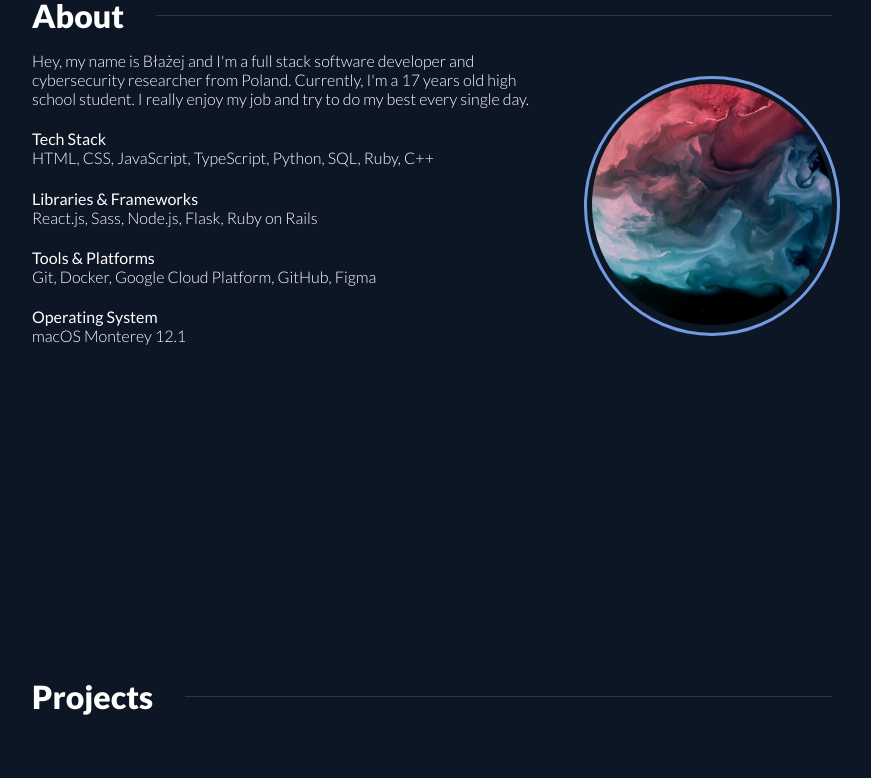
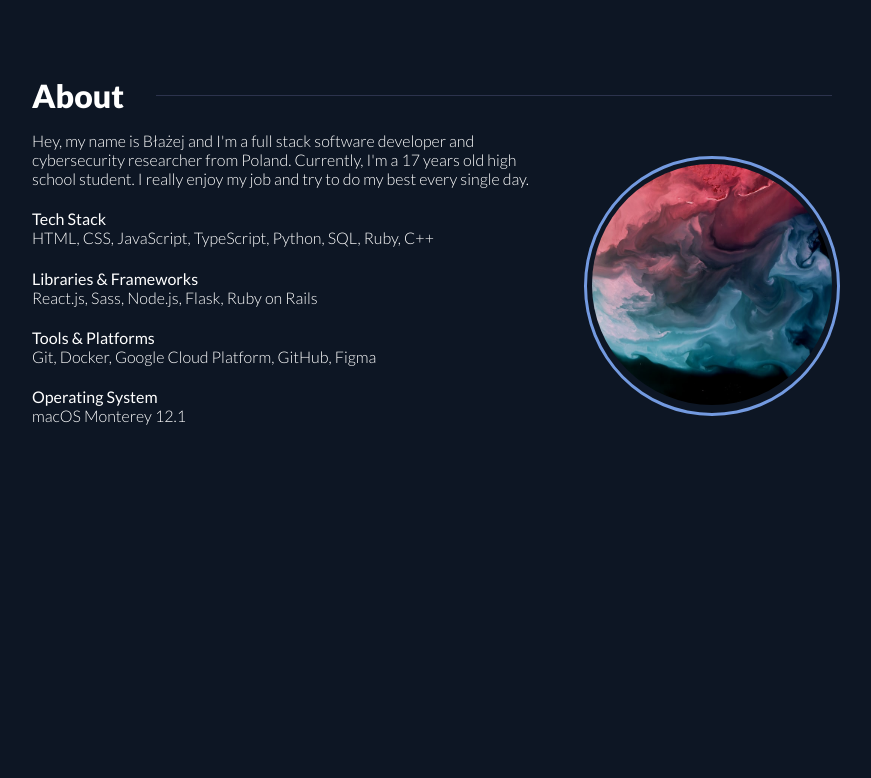
Before and after one commit to wblazej/wblz.xyz, a React (Create React App) app: page / in a window 1280 px wide. Shown: the part 820-1598 px from the top of the page, without its empty margins (208-1079 px from the left). Built offline with nearby package versions, Linux system fonts and the light colour scheme.

Commit message:
created section extended component and made sections animation on scroll

```diff
--- /dev/null
+++ b/src/components/Section/Section.tsx
@@ -0,0 +1,38 @@
+import classNames from "classnames";
+import React, { useEffect, useState } from "react";
+import useOnScreen from "../../ts/useOnScreen";
+import './section.scss';
+
+export interface SectionProps extends React.HTMLAttributes<HTMLTableSectionElement> {
+    name: string;
+    header: string;
+}
+
+const Section: React.FunctionComponent<SectionProps> = (props) => {
+    const {children, ...attributes} = props;
+    const sectionRef = React.createRef<HTMLTableSectionElement>()
+    const isOnScreen = useOnScreen(sectionRef)
+    const [shown, setShown] = useState(false)
+    const [visible, setVisible] = useState(false)
+
+    useEffect(() => {
+        if (isOnScreen && !shown) {
+            setShown(true)
+            setVisible(true)
+        }
+    }, [isOnScreen])
+
+    return (
+        <section {...attributes} className={classNames(props.name, visible && "visible")} ref={sectionRef}>
+            <div className="header">
+                <h3>{props.header}</h3>
+                <div className="break-line"></div>
+            </div>
+            <div className="section-content">
+                {children}
+            </div>
+        </section>
+    )
+}
+
+export default Section;
--- /dev/null
+++ b/src/components/Section/section.scss
@@ -0,0 +1,53 @@
+@import './../../style/variables';
+
+section {
+    max-width: 800px;
+    margin: 0 auto;
+    padding-left: 5em;
+    padding-right: 5em;
+    margin-bottom: 20em;
+
+    .header {
+        display: flex;
+        align-items: center;
+
+        h3 {
+            font-size: 2rem;
+            position: relative;
+            margin: .5em 0;
+            opacity: 0;
+            transform: translateX(-100px);
+            transition: transform 2s, opacity 2s;
+        }
+
+        .break-line {
+            height: 1px;
+            background-color: $border-color;
+            flex: 0;
+            margin-left: 2em;
+            transition: flex 2s;
+        }
+    }
+
+    .section-content {
+        transform: translateY(100px);
+        opacity: 0;
+        transition: transform 2s, opacity 2s;
+    }
+
+    &.visible {
+        .header {
+            h3 {
+                transform: translateX(0px);
+                opacity: 1;
+            }
+
+            .break-line { flex: 1; }
+        }
+
+        .section-content {
+            transform: translateY(0px);
+            opacity: 1;
+        }
+    }
+}
--- a/src/elements/About/About.tsx
+++ b/src/elements/About/About.tsx
@@ -2,13 +2,9 @@ import './about.scss';
 import ProfilePicture from './../../img/profile_picture.jpeg';
 
 const About = () => {
+
     return (
-        <section className="about">
-            <div className="header">
-                <h3>About</h3>
-                <div className="break-line"></div>
-            </div>
-            <div className="section-content">
+        <>
             <div className="text">
                 <p>Hey, my name is Błażej and I'm a full stack software developer and cybersecurity researcher from Poland. Currently, I'm a 17 years old high school student. I really enjoy my job and try to do my best every single day.</p>
 
@@ -27,8 +23,7 @@ const About = () => {
             <div className="profile-picutre">
                 <img src={ProfilePicture} alt="profile" />
             </div>
-            </div>
-        </section>
+        </>
     )
 }
 
--- a/src/elements/Contact/Contact.tsx
+++ b/src/elements/Contact/Contact.tsx
@@ -4,13 +4,7 @@ import { EMAIL } from '../../const/settings';
 
 const Contact = () => {
     return (
-        <section className="contact">
-            <div className="header">
-                <h3>Share feedback</h3>
-                <div className="break-line"></div>
-            </div>
-
-            <div className="section-content">
+        <>
             <p>I'd love to hear from you. Share some feedback or just say hello</p>
 
             <div className="buttons">
@@ -21,8 +15,7 @@ const Contact = () => {
                     toast.success('Copied e-mail address to your clipboard!')
                 }} className='btn'>Copy e-mail</button>
             </div>
-            </div>
-        </section>
+        </>
     )
 }
 
--- a/src/elements/Footer/footer.scss
+++ b/src/elements/Footer/footer.scss
@@ -3,7 +3,6 @@
 footer {
     padding: 1.5em;
     text-align: center;
-    padding-top: 10em;
 
     span {
         padding: 1em;
--- a/src/elements/Home/home.scss
+++ b/src/elements/Home/home.scss
@@ -10,6 +10,7 @@ header {
     justify-content: center;
     padding-left: 5em;
     padding-right: 5em;
+    margin-bottom: 5em;
 
     p {
         @include keyframes-animation(greetings) {
--- a/src/elements/NavBar/NavBar.tsx
+++ b/src/elements/NavBar/NavBar.tsx
@@ -16,9 +16,9 @@ const NavBar = () => {
 
     return (
         <nav className={classNames("nav-bar", isDown && "down")}>
-            <Link to="home" smooth={true} spy={true} offset={-100} duration={500}><span>Home</span></Link>
-            <Link to="about" smooth={true} spy={true} offset={-100} duration={500}><span>About</span></Link>
-            <Link to="projects" smooth={true} spy={true} offset={-100} duration={500}><span>Projects</span></Link>
+            <Link to="home" smooth={true} spy={true} offset={-200} duration={500}><span>Home</span></Link>
+            <Link to="about" smooth={true} spy={true} offset={-200} duration={500}><span>About</span></Link>
+            <Link to="projects" smooth={true} spy={true} offset={-200} duration={500}><span>Projects</span></Link>
             <Link to="contact" smooth={true} spy={true} offset={-200} duration={500}><span>Contact</span></Link>
         </nav>
     )
--- a/src/elements/Projects/Projects.tsx
+++ b/src/elements/Projects/Projects.tsx
@@ -19,12 +19,7 @@ import Sass from '../../components/tags/Sass';
 
 const Projects = () => {
     return (
-        <section className="projects">
-            <div className="header">
-                <h3>Projects</h3>
-                <div className="break-line"></div>
-            </div>
-            <div className="section-content">
+        <>
             <Project
                 title="Covid Warning App"
                 description="Introduces the current situation of SARS-CoV-2 pandemic in particular districts in Poland. Made to be easy and simple for end users, no complex data and charts. Created during apprenticeships."
@@ -72,8 +67,7 @@ const Projects = () => {
             />
 
             <a target="_blank" rel="noreferrer" className="btn" href="https://github.com/wblazej?tab=repositories">See others</a>
-            </div>
-        </section>
+        </>
     )
 }
 
--- a/src/index.tsx
+++ b/src/index.tsx
@@ -11,6 +11,7 @@ import About from './elements/About/About';
 import Projects from './elements/Projects/Projects';
 import Footer from './elements/Footer/Footer';
 import Contact from './elements/Contact/Contact';
+import Section from './components/Section/Section';
 
 ReactDOM.render(
 	<React.StrictMode>
@@ -18,9 +19,18 @@ ReactDOM.render(
 		<Socials/>
 
 		<Element name="home"><Home/></Element>
-		<Element name="about"><About/></Element>
-		<Element name="projects"><Projects/></Element>
-		<Element name="contact"><Contact/></Element>
+
+		<Section name="about" header="About">
+			<About/>
+		</Section>
+
+		<Section name="projects" header="Projects">
+			<Projects/>
+		</Section>
+
+		<Section name="contact" header="Share feedback">
+			<Contact/>
+		</Section>
 
 		<Footer/>
 
--- a/src/style/index.scss
+++ b/src/style/index.scss
@@ -8,33 +8,6 @@ body {
     color: $primary-font-color;
     font-family: $primary-font;
     font-weight: 300;
-}
-
-section {
-    max-width: 800px;
-    margin: 0 auto;
-    padding-left: 5em;
-    padding-right: 5em;
-    padding-bottom: 200px;
-    margin-bottom: 100px;
-
-    .header {
-        display: flex;
-        align-items: center;
-
-        h3 {
-            font-size: 2rem;
-            position: relative;
-            margin: .5em 0;
-        }
-
-        .break-line {
-            height: 1px;
-            background-color: $border-color;
-            flex: 1;
-            margin-left: 2em;
-        }
-    }
 }
 
 .btn {
```
Lines whose indentation alone changed are shown as unchanged.
